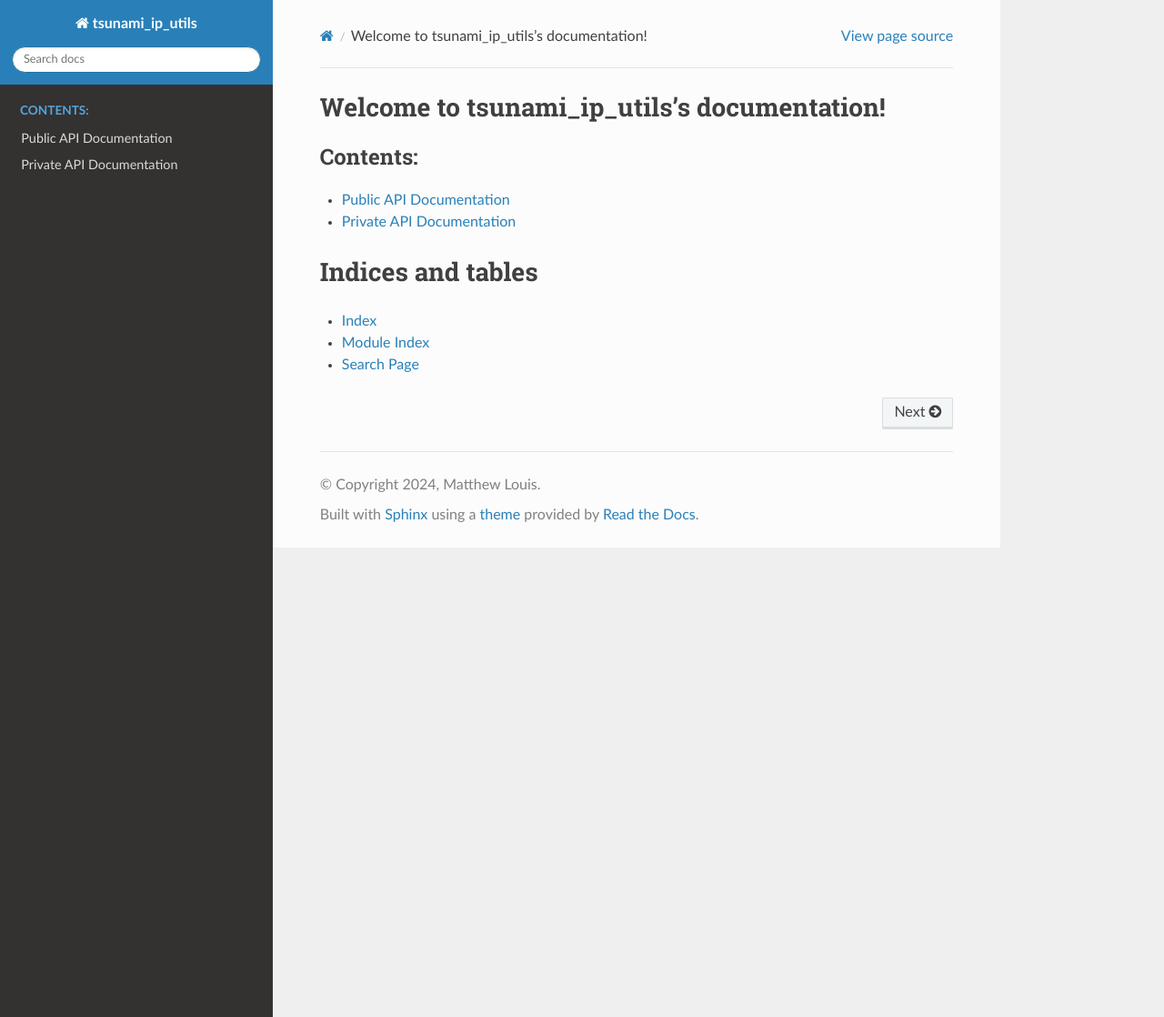
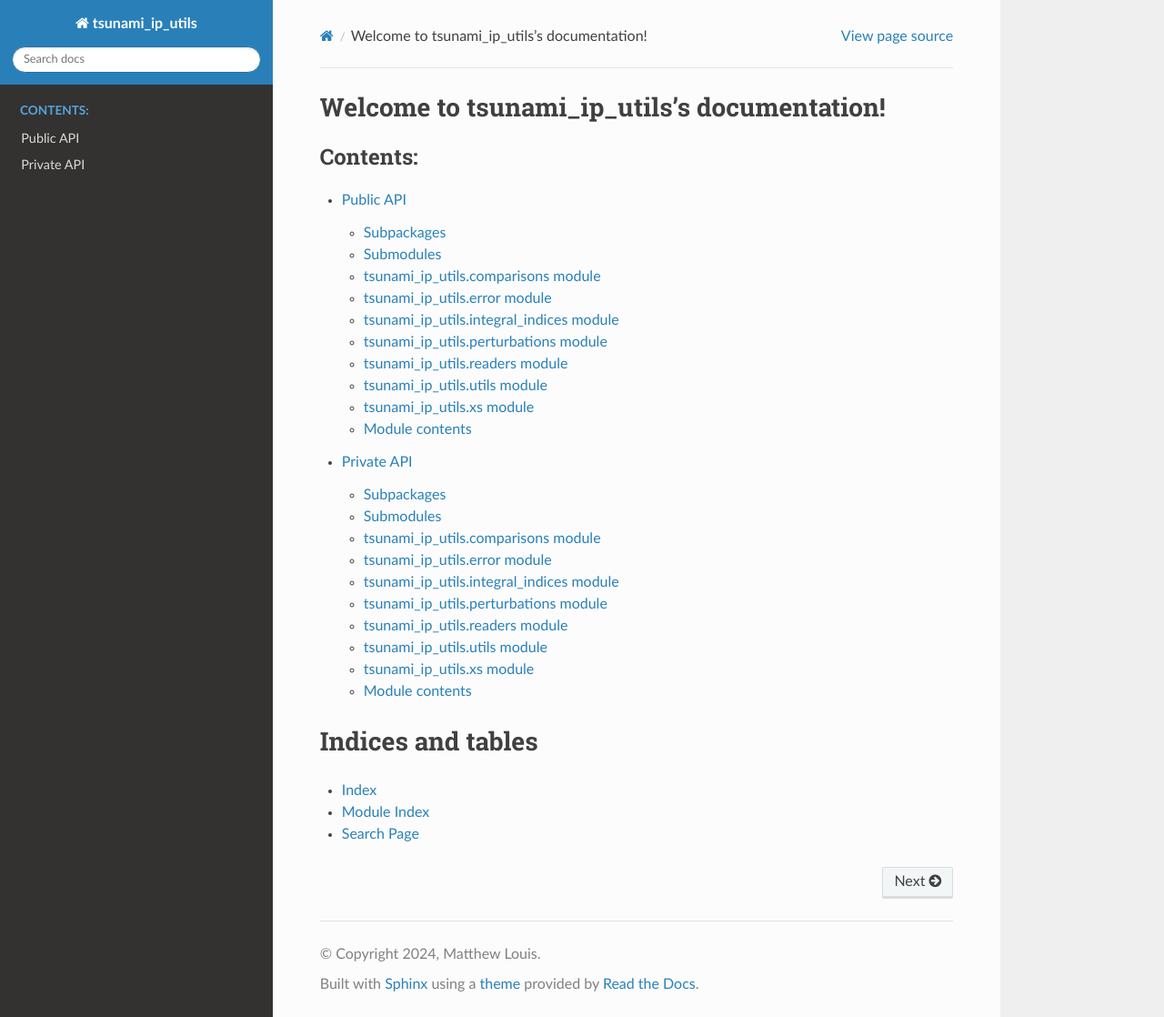
Before and after one commit to mlouis9/tsunami-ip-utils, a Sphinx documentation site: the page built from docs/source/index.rst, in a window 1280 px wide and 1118 px high. Shown: the whole window at 91% size. Built offline with Sphinx 7.4.7 and the Read the Docs theme 2.0.0, drawn with Linux system fonts in a browser that asks for light colours.

Commit message:
Implemented sphinx-apidoc to generate documentation for the entire package, updated makefiles, and added python script for postprocessing generated .rst files

```diff
--- a/docs/source/conf.py
+++ b/docs/source/conf.py
@@ -24,9 +24,12 @@ extensions = [
     'sphinx.ext.autodoc',
     'sphinx.ext.napoleon',
     'sphinx_rtd_theme',
-    'sphinx_autodoc_typehints'
+    'sphinx_autodoc_typehints',
+    'sphinx.ext.viewcode', # Add links to source code
+    'sphinx.ext.autosummary'
 ]
 
+autosummary_generate = True  # Turn on sphinx.ext.autosummary
 templates_path = ['_templates']
 exclude_patterns = []
 
--- a/docs/source/index.rst
+++ b/docs/source/index.rst
@@ -10,8 +10,8 @@ Welcome to tsunami_ip_utils's documentation!
    :maxdepth: 2
    :caption: Contents:
 
-   public_api
-   private_api
+   Public API <public_api/index>
+   Private API <private_api/index>
 
 Indices and tables
 ==================
--- a/docs/source/private_api.rst
+++ /dev/null
@@ -1,8 +0,0 @@
-.. api_type:: private
-
-Private API Documentation
-=========================
-
-.. automodule:: tsunami_ip_utils.perturbations
-   :members:
-   :private-members:
--- /dev/null
+++ b/docs/source/private_api/index.rst
@@ -0,0 +1,87 @@
+.. _private_api:
+
+tsunami\_ip\_utils package
+==========================
+
+Subpackages
+-----------
+
+.. toctree::
+   :maxdepth: 4
+
+   tsunami_ip_utils.viz
+
+Submodules
+----------
+
+tsunami\_ip\_utils.comparisons module
+-------------------------------------
+
+.. automodule:: tsunami_ip_utils.comparisons
+   :members:
+   :undoc-members:
+   :show-inheritance:
+   :private-members:
+
+tsunami\_ip\_utils.error module
+-------------------------------
+
+.. automodule:: tsunami_ip_utils.error
+   :members:
+   :undoc-members:
+   :show-inheritance:
+   :private-members:
+
+tsunami\_ip\_utils.integral\_indices module
+-------------------------------------------
+
+.. automodule:: tsunami_ip_utils.integral_indices
+   :members:
+   :undoc-members:
+   :show-inheritance:
+   :private-members:
+
+tsunami\_ip\_utils.perturbations module
+---------------------------------------
+
+.. automodule:: tsunami_ip_utils.perturbations
+   :members:
+   :undoc-members:
+   :show-inheritance:
+   :private-members:
+
+tsunami\_ip\_utils.readers module
+---------------------------------
+
+.. automodule:: tsunami_ip_utils.readers
+   :members:
+   :undoc-members:
+   :show-inheritance:
+   :private-members:
+
+tsunami\_ip\_utils.utils module
+-------------------------------
+
+.. automodule:: tsunami_ip_utils.utils
+   :members:
+   :undoc-members:
+   :show-inheritance:
+   :private-members:
+
+tsunami\_ip\_utils.xs module
+----------------------------
+
+.. automodule:: tsunami_ip_utils.xs
+   :members:
+   :undoc-members:
+   :show-inheritance:
+   :private-members:
+
+Module contents
+---------------
+
+.. automodule:: tsunami_ip_utils
+   :members:
+   :undoc-members:
+   :show-inheritance:
+   :private-members:
--- a/docs/source/public_api.rst
+++ /dev/null
@@ -1,7 +0,0 @@
-.. api_type:: public
-
-Public API Documentation
-========================
-
-.. automodule:: tsunami_ip_utils.perturbations
-   :members:
--- /dev/null
+++ b/docs/source/public_api/index.rst
@@ -0,0 +1,79 @@
+.. _public_api:
+
+tsunami\_ip\_utils package
+==========================
+
+Subpackages
+-----------
+
+.. toctree::
+   :maxdepth: 4
+
+   tsunami_ip_utils.viz
+
+Submodules
+----------
+
+tsunami\_ip\_utils.comparisons module
+-------------------------------------
+
+.. automodule:: tsunami_ip_utils.comparisons
+   :members:
+   :undoc-members:
+   :show-inheritance:
+
+tsunami\_ip\_utils.error module
+-------------------------------
+
+.. automodule:: tsunami_ip_utils.error
+   :members:
+   :undoc-members:
+   :show-inheritance:
+
+tsunami\_ip\_utils.integral\_indices module
+-------------------------------------------
+
+.. automodule:: tsunami_ip_utils.integral_indices
+   :members:
+   :undoc-members:
+   :show-inheritance:
+
+tsunami\_ip\_utils.perturbations module
+---------------------------------------
+
+.. automodule:: tsunami_ip_utils.perturbations
+   :members:
+   :undoc-members:
+   :show-inheritance:
+
+tsunami\_ip\_utils.readers module
+---------------------------------
+
+.. automodule:: tsunami_ip_utils.readers
+   :members:
+   :undoc-members:
+   :show-inheritance:
+
+tsunami\_ip\_utils.utils module
+-------------------------------
+
+.. automodule:: tsunami_ip_utils.utils
+   :members:
+   :undoc-members:
+   :show-inheritance:
+
+tsunami\_ip\_utils.xs module
+----------------------------
+
+.. automodule:: tsunami_ip_utils.xs
+   :members:
+   :undoc-members:
+   :show-inheritance:
+
+Module contents
+---------------
+
+.. automodule:: tsunami_ip_utils
+   :members:
+   :undoc-members:
+   :show-inheritance:
```
Also changed, not shown: docs/prepend_api_designation_and_rename.py (added, +29 -0 lines), docs/source/private_api/tsunami_ip_utils.viz.rst (added, +79 -0 lines), docs/source/public_api/tsunami_ip_utils.viz.rst (added, +71 -0 lines), 2 other files.
